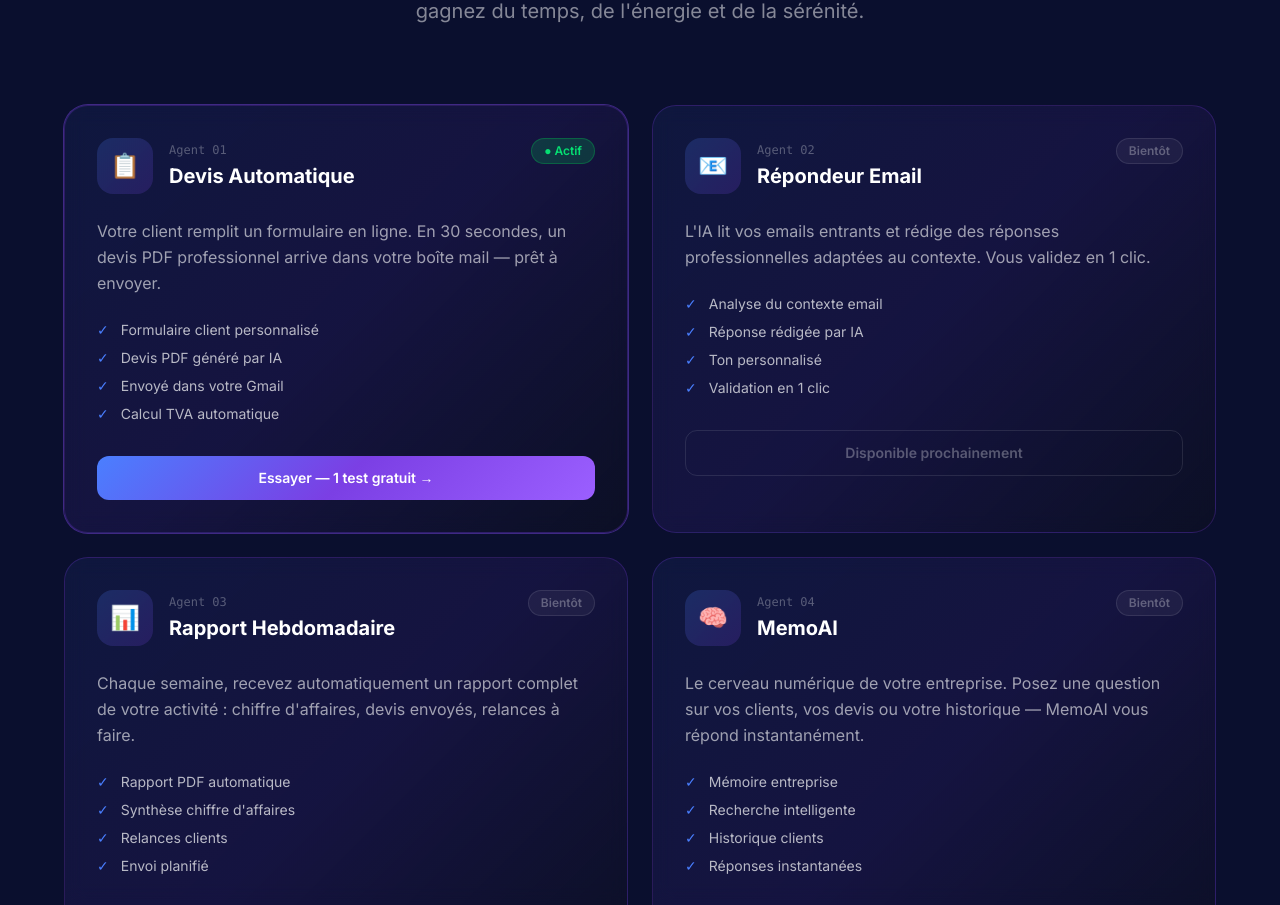
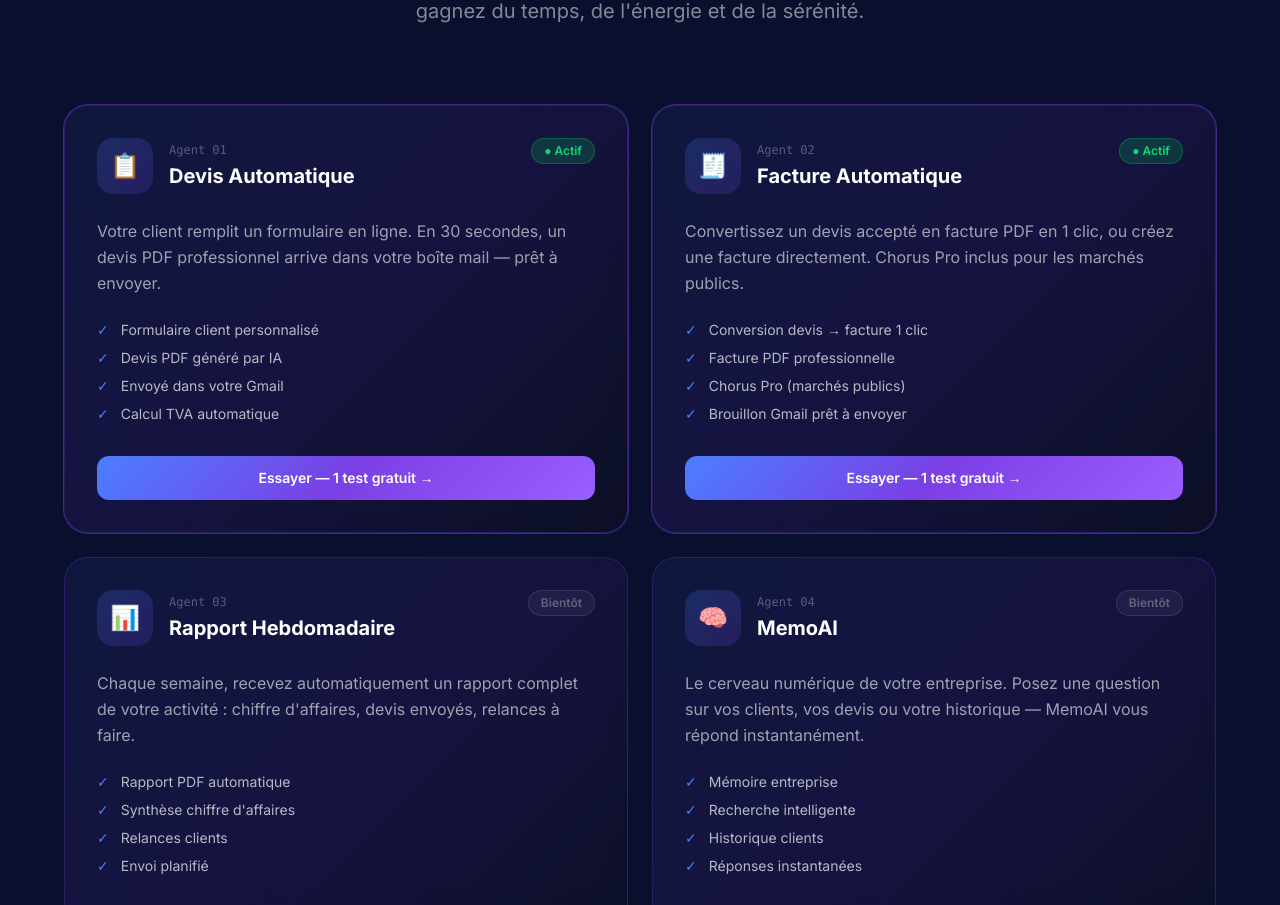
Before and after one commit to cocoonurse/flowmate-site, a Next.js app: page / in a window 1280 px wide. Shown: the part 3060-3965 px from the top of the page. Built offline with nearby package versions, Linux system fonts and the light colour scheme.

Commit message:
fix: Agent 02 = Facture Automatique (actif) au lieu de Répondeur Email

```diff
--- a/app/components/Agents.tsx
+++ b/app/components/Agents.tsx
@@ -12,12 +12,12 @@ const agents = [
   },
   {
     id: "02",
-    name: "Répondeur Email",
-    status: "bientôt",
-    icon: "📧",
-    description: "L'IA lit vos emails entrants et rédige des réponses professionnelles adaptées au contexte. Vous validez en 1 clic.",
-    features: ["Analyse du contexte email", "Réponse rédigée par IA", "Ton personnalisé", "Validation en 1 clic"],
-    demo: null,
+    name: "Facture Automatique",
+    status: "actif",
+    icon: "🧾",
+    description: "Convertissez un devis accepté en facture PDF en 1 clic, ou créez une facture directement. Chorus Pro inclus pour les marchés publics.",
+    features: ["Conversion devis → facture 1 clic", "Facture PDF professionnelle", "Chorus Pro (marchés publics)", "Brouillon Gmail prêt à envoyer"],
+    demo: "https://tally.so/r/RGZdLv",
   },
   {
     id: "03",
```
